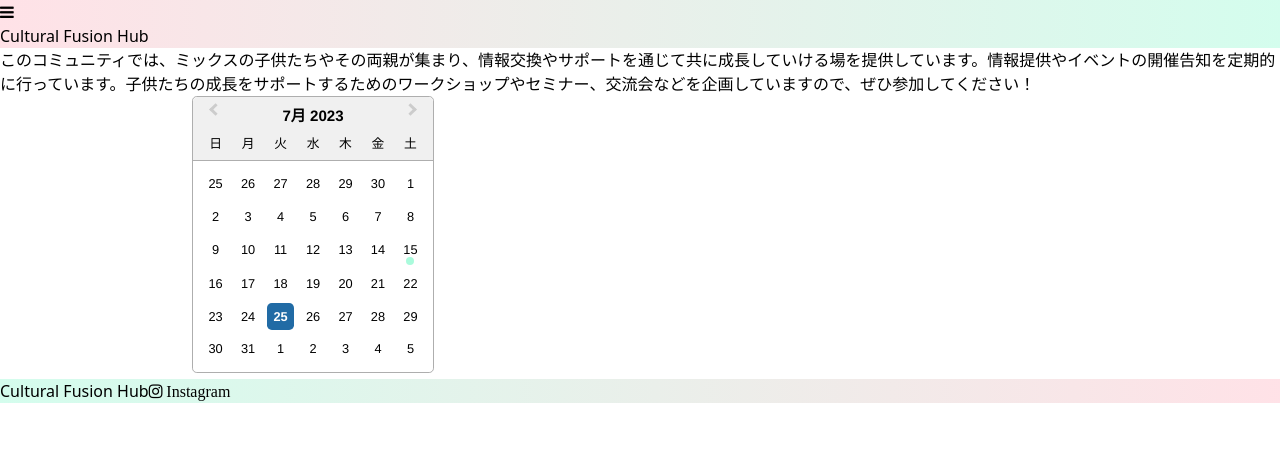
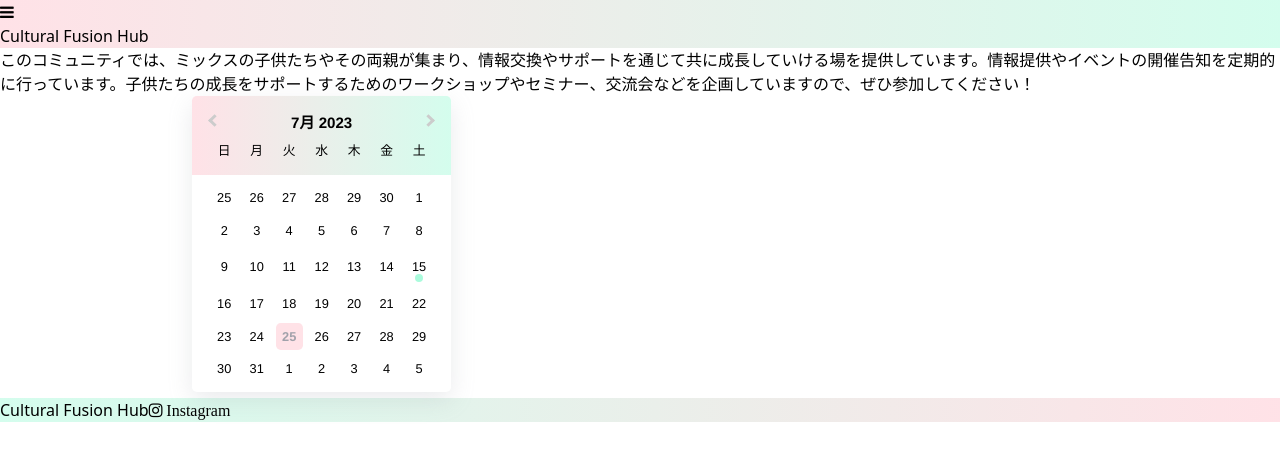
Before and after one commit to brandon-lindberg/cultural-fusion-hub, a Next.js app: page / in a window 1280 px wide. Shown: the top 460 px of the page. Built offline with nearby package versions, Linux system fonts and the light colour scheme; what tailwindcss-gradients would draw is missing.

Commit message:
updated calendar styling

```diff
--- a/components/Calendar.tsx
+++ b/components/Calendar.tsx
@@ -9,6 +9,7 @@ import styles from '../styles/Calendar.module.scss';
 import { format } from 'date-fns';
 import ja from 'date-fns/locale/ja';
 import { registerLocale, setDefaultLocale } from 'react-datepicker';
+import 'react-datepicker/dist/react-datepicker.css';
 
 // Register the locale
 registerLocale('ja', ja);
--- a/pages/_app.tsx
+++ b/pages/_app.tsx
@@ -3,6 +3,7 @@ import { useEffect } from 'react';
 import type { AppProps } from 'next/app';
 import '../i18n';
 import 'react-datepicker/dist/react-datepicker.css';
+import '../styles/DatePickerOverride.scss';
 
 function MyApp({ Component, pageProps }: AppProps) {
   useEffect(() => {
--- a/styles/Calendar.module.scss
+++ b/styles/Calendar.module.scss
@@ -5,7 +5,7 @@
   flex-direction: column;
   justify-content: center;
   align-items: center;
-  height: 30px; // Adjust the height as necessary
+  height: 36px; // Adjust the height as necessary
   position: relative;
 }
 
@@ -18,12 +18,6 @@
   margin-top: -6px; // Adjust as necessary to position the dot
 }
 
-.react-datepicker
-  > .react-datepicker__month-container
-  > .react-datepicker__header {
-  background: linear-gradient(to left, #aafbdc81, #ffc8d288) !important;
-}
-
 @media (min-width: 1024px) {
   .calendarLarge {
     width: 70%; // Adjust this as needed
--- /dev/null
+++ b/styles/DatePickerOverride.scss
@@ -0,0 +1,27 @@
+.react-datepicker
+  > .react-datepicker__month-container
+  > .react-datepicker__header {
+  background: linear-gradient(to left, #aafbdc81, #ffc8d288);
+  padding: 16px;
+  border-bottom: none;
+}
+
+.react-datepicker {
+  box-shadow: rgba(149, 157, 165, 0.2) 0px 8px 24px;
+  border: none;
+}
+.react-datepicker__day--selected {
+  border-radius: 0.3rem;
+  background-color: #ffc8d288;
+  color: #a1a1aa;
+}
+
+.react-datepicker__day--keyboard-selected {
+  border-radius: 0.3rem;
+  background-color: #ffc8d288;
+  color: rgb(0, 0, 0);
+}
+
+.react-datepicker__navigation {
+  top: 14px;
+}
```
